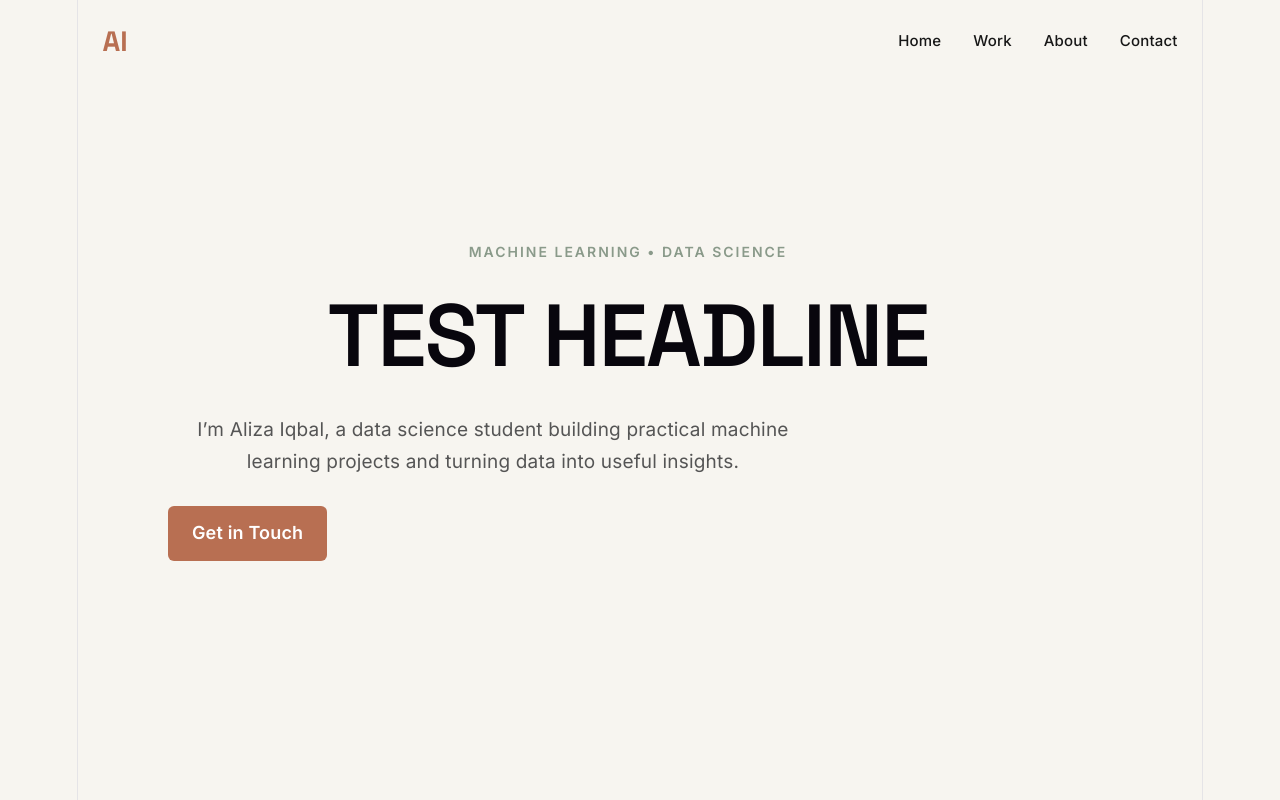
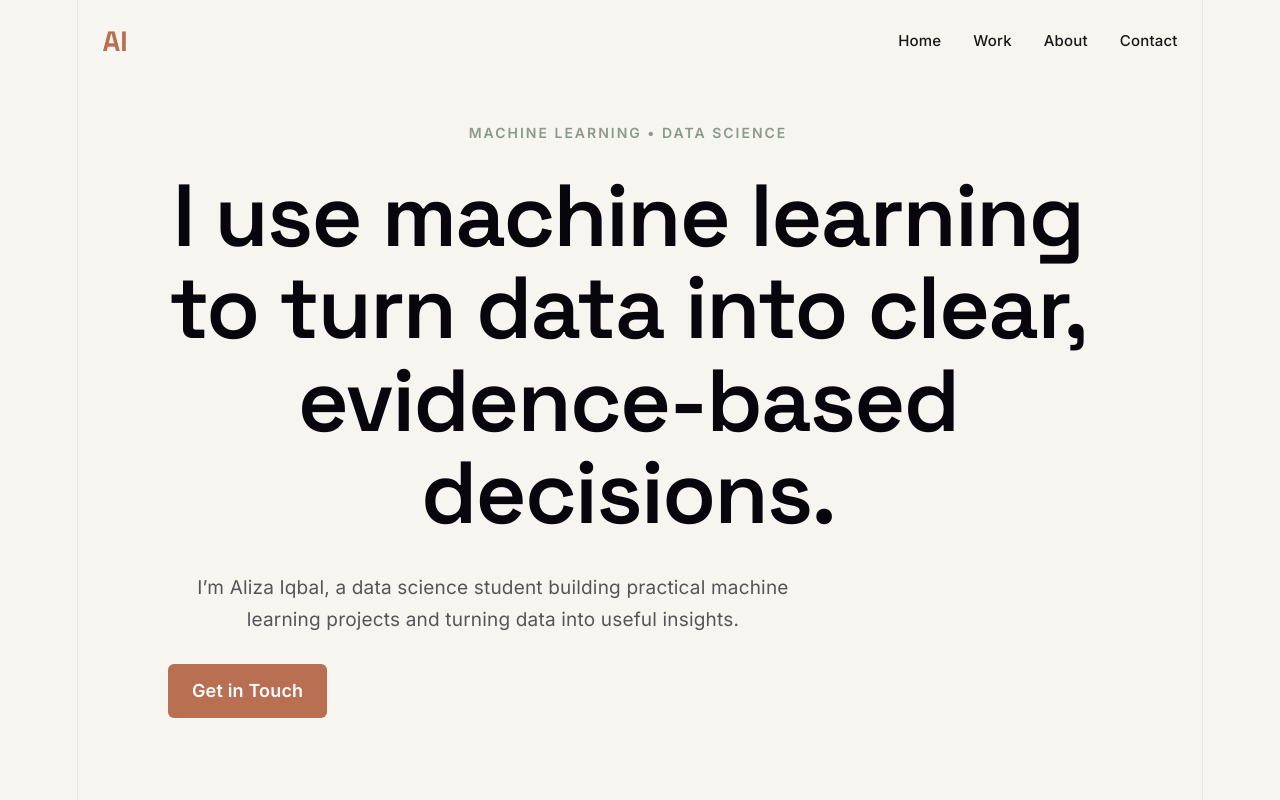
Before and after one commit to aliza1800/Aliza-portfolio, a React (Vite) app: page / in a window 1280 px wide. Shown: the top 800 px of the page. Built offline with nearby package versions, Linux system fonts and the light colour scheme.

Commit message:
I use machine learning to turn data into clear, evidence-based decisions.

```diff
--- a/src/App.jsx
+++ b/src/App.jsx
@@ -17,7 +17,9 @@ function App() {
       <section className="hero" id="home">
         <p className="eyebrow">MACHINE LEARNING • DATA SCIENCE</p>
 
-        <h1>TEST HEADLINE</h1>
+        <h1>I use machine learning to turn data into clear, evidence-based decisions.
+
+        </h1>
 
         <p className="intro">
           I’m Aliza Iqbal, a data science student building practical
```
